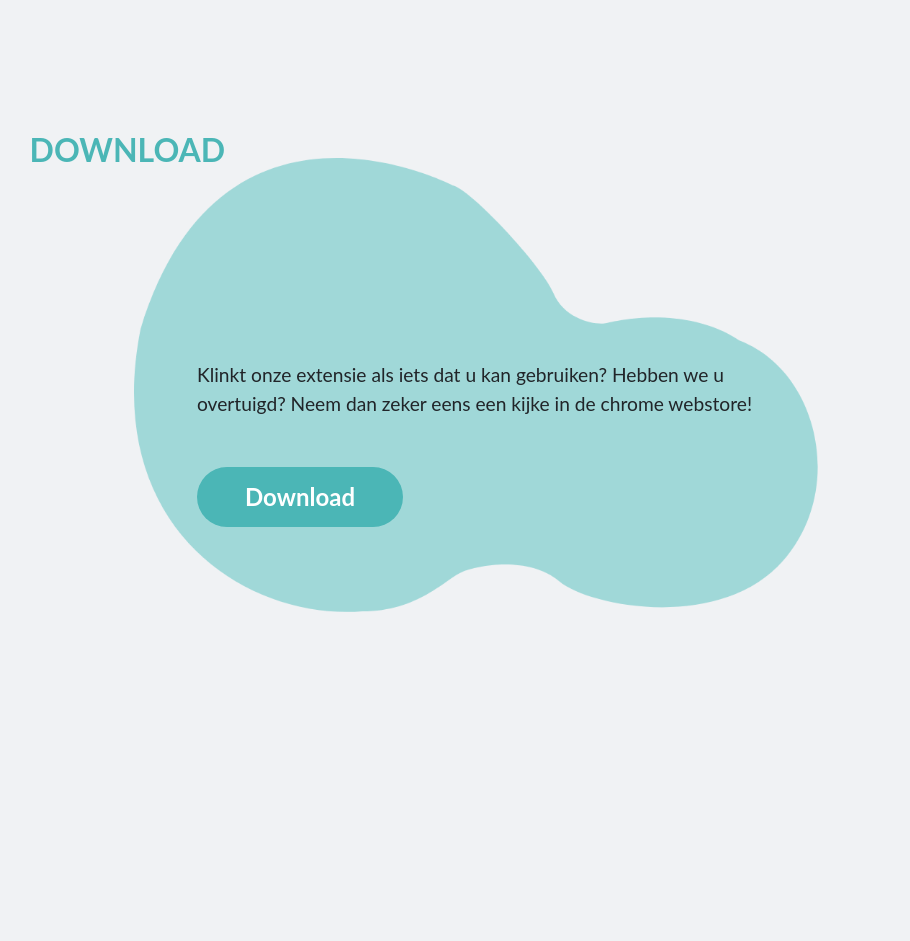
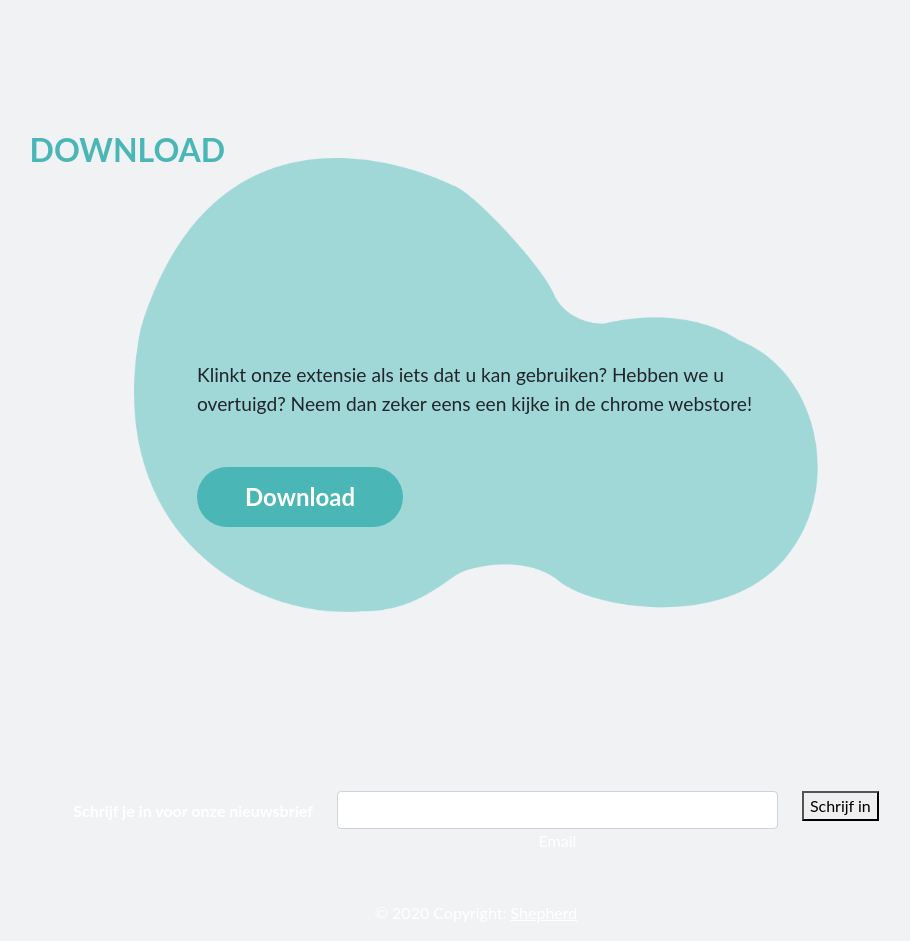
Before and after one commit to BramTheunis/shepherdLanding, a plain HTML site: page index.html in a window 1280 px wide. Shown: the part 4626-5567 px from the top of the page, without its empty margins (164-1074 px from the left). Before the commit the page ends 5393 px from the top, so only its background shows below. Drawn offline with nearby package versions, Linux system fonts and the light colour scheme.

Commit message:
Added html for adding footer to page

```diff
--- a/index.html
+++ b/index.html
@@ -156,6 +156,38 @@
         <a href="" class="btn btn-primary">Download</a>
     </div>
 
+    <footer class="text-center text-white">
+        <div class="container p-4 pb-0">
+          <section class="">
+            <form action="">
+              <div class="row d-flex justify-content-center">
+                <div class="col-auto">
+                  <p class="pt-2">
+                    <strong>Schrijf je in voor onze nieuwsbrief</strong>
+                  </p>
+                </div>
+
+                <div class="col-md-5 col-12">
+                  <div class="form-outline form-white mb-4">
+                    <input type="email" id="form5Example2" class="form-control" />
+                    <label class="form-label" for="form5Example2">Email</label>
+                  </div>
+                </div>
+
+                <div class="col-auto">
+                  <button type="submit" class="btn-sub">Schrijf in</button>
+                </div>
+              </div>
+            </form>
+          </section>
+        </div>
+
+        <div class="text-center p-3">
+          © 2020 Copyright:
+          <a class="text-white" href="https://shepherd-extension.be">Shepherd</a>
+        </div>
+      </footer>
+
 
     <script src="https://cdn.jsdelivr.net/npm/bootstrap@5.0.0-beta1/dist/js/bootstrap.bundle.min.js" integrity="sha384-ygbV9kiqUc6oa4msXn9868pTtWMgiQaeYH7/t7LECLbyPA2x65Kgf80OJFdroafW" crossorigin="anonymous"></script>
     <script src="js/index.js"></script>
```
